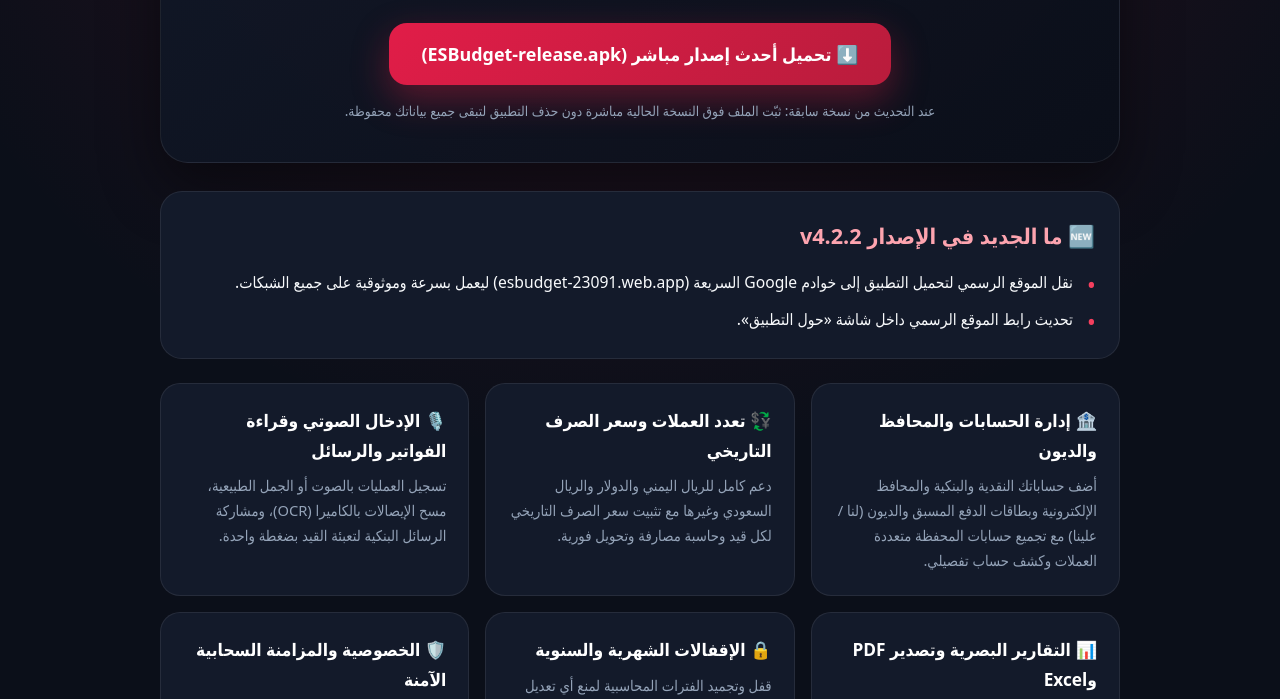
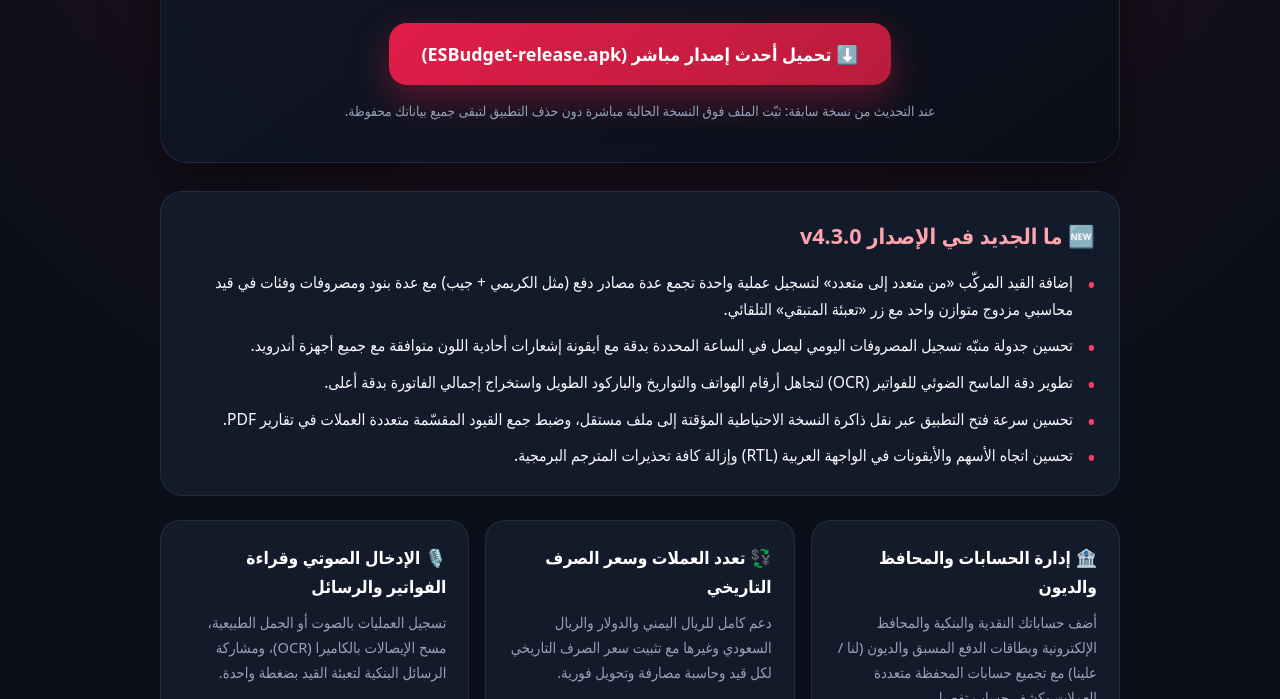
Before and after one commit to elias0esmail/ESBudget-Releases, a plain HTML site: page index.html in a window 1280 px wide. Shown: the part 355-1054 px from the top of the page. Drawn offline with Linux system fonts and the light colour scheme.

Commit message:
تحديث رقم الإصدار والموقع الرسمي إلى v4.3.0

```diff
--- a/index.html
+++ b/index.html
@@ -3,8 +3,8 @@
 <head>
   <meta charset="UTF-8" />
   <meta name="viewport" content="width=device-width, initial-scale=1.0" />
-  <title>ESBudget v4.2.2 — مديرك المالي الشخصي الذكي</title>
-  <meta name="description" content="حمّل أحدث إصدار رسمي من تطبيق ESBudget (v4.2.2) لإدارة الحسابات والمحافظ والديون وتعدد العملات على أندرويد بدون إنترنت 100%." />
+  <title>ESBudget v4.3.0 — مديرك المالي الشخصي الذكي</title>
+  <meta name="description" content="حمّل أحدث إصدار رسمي من تطبيق ESBudget (v4.3.0) لإدارة الحسابات والمحافظ والديون وتعدد العملات على أندرويد بدون إنترنت 100%." />
   <meta name="theme-color" content="#0B0F19" />
   <style>
     :root {
@@ -194,7 +194,7 @@
     <section class="hero">
       <div class="logo-box">💰</div>
       <div class="badges">
-        <span class="pill">الإصدار الأحدث v4.2.2</span>
+        <span class="pill">الإصدار الأحدث v4.3.0</span>
         <span class="pill pill-emerald">يعمل بدون إنترنت 100% • أندرويد 7.0+</span>
       </div>
       <h1>ESBudget</h1>
@@ -206,10 +206,13 @@
     </section>
 
     <section class="card">
-      <h2>🆕 ما الجديد في الإصدار v4.2.2</h2>
+      <h2>🆕 ما الجديد في الإصدار v4.3.0</h2>
       <ul class="changelog-list">
-        <li>نقل الموقع الرسمي لتحميل التطبيق إلى خوادم Google السريعة (esbudget-23091.web.app) ليعمل بسرعة وموثوقية على جميع الشبكات.</li>
-          <li>تحديث رابط الموقع الرسمي داخل شاشة «حول التطبيق».</li>
+        <li>إضافة القيد المركّب «من متعدد إلى متعدد» لتسجيل عملية واحدة تجمع عدة مصادر دفع (مثل الكريمي + جيب) مع عدة بنود ومصروفات وفئات في قيد محاسبي مزدوج متوازن واحد مع زر «تعبئة المتبقي» التلقائي.</li>
+          <li>تحسين جدولة منبّه تسجيل المصروفات اليومي ليصل في الساعة المحددة بدقة مع أيقونة إشعارات أحادية اللون متوافقة مع جميع أجهزة أندرويد.</li>
+          <li>تطوير دقة الماسح الضوئي للفواتير (OCR) لتجاهل أرقام الهواتف والتواريخ والباركود الطويل واستخراج إجمالي الفاتورة بدقة أعلى.</li>
+          <li>تحسين سرعة فتح التطبيق عبر نقل ذاكرة النسخة الاحتياطية المؤقتة إلى ملف مستقل، وضبط جمع القيود المقسّمة متعددة العملات في تقارير PDF.</li>
+          <li>تحسين اتجاه الأسهم والأيقونات في الواجهة العربية (RTL) وإزالة كافة تحذيرات المترجم البرمجية.</li>
       </ul>
     </section>
 
```
Also changed, not shown: 1 other file.
